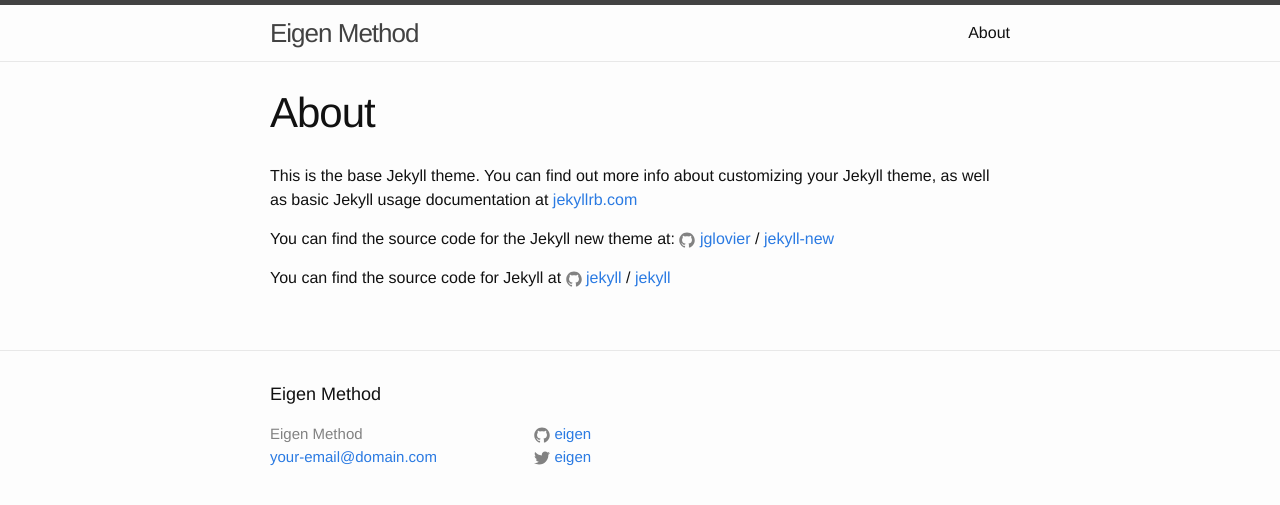
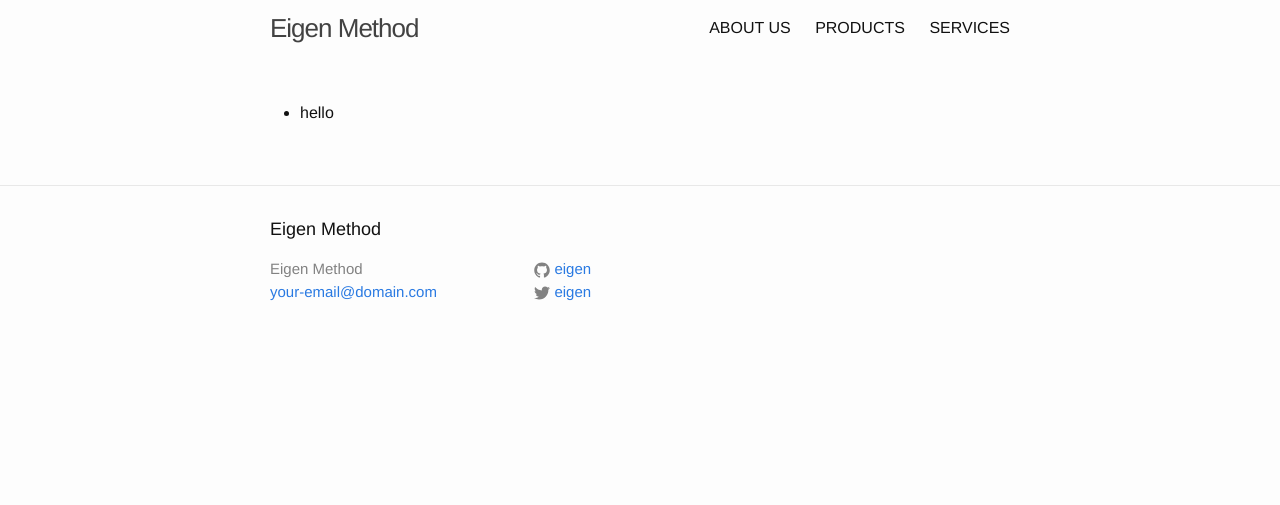
Before and after one commit to eigenmethod/eigenmethod-website, a Jekyll site: the page built from about/about.html, in a window 1280 px wide. Shown: the top 505 px of the page. Built offline with Jekyll 4.4.1, drawn with Linux system fonts in a browser that asks for light colours.

Commit message:
edit header

```diff
--- a/_layouts/page.html
+++ b/_layouts/page.html
@@ -3,12 +3,14 @@
 ---
 <article class="post">
 
-  <header class="post-header">
-    <h1 class="post-title">{{ page.title }}</h1>
-  </header>
 
-  <div class="post-content">
-    {{ content }}
-  </div>
+  <ul class="post-content">
+      <li>
+        <h2>
+          <a class="post-link" href="{{ post.url | prepend: site.baseurl }}">{{ post.title }}</a>
+        </h2>
+        {{ content }}
+      </li>
+  </ul>
 
 </article>
--- a/_sass/_layout.scss
+++ b/_sass/_layout.scss
@@ -2,8 +2,8 @@
  * Site header
  */
 .site-header {
-    border-top: 5px solid $grey-color-dark;
-    border-bottom: 1px solid $grey-color-light;
+    //border-top: 5px solid $grey-color-dark;
+    //border-bottom: 1px solid $grey-color-light;
     min-height: 56px;
 
     // Positioning context for the mobile navigation icon
--- /dev/null
+++ b/about/about.html
@@ -0,0 +1,7 @@
+---
+layout: page
+title: ABOUT US
+permalink: /about/
+---
+
+<div>hello</div>
--- /dev/null
+++ b/products/products.md
@@ -0,0 +1,16 @@
+---
+layout: page
+title: PRODUCTS
+title_rus: ПРОДУКТЫ
+permalink: /products/
+---
+
+This is the base Jekyll theme. You can find out more info about customizing your Jekyll theme, as well as basic Jekyll usage documentation at [jekyllrb.com](http://jekyllrb.com/)
+
+You can find the source code for the Jekyll new theme at:
+{% include icon-github.html username="jglovier" %} /
+[jekyll-new](https://github.com/jglovier/jekyll-new)
+
+You can find the source code for Jekyll at
+{% include icon-github.html username="jekyll" %} /
+[jekyll](https://github.com/jekyll/jekyll)
--- a/about.md
+++ b/services/services.md
@@ -1,7 +1,8 @@
 ---
 layout: page
-title: About
-permalink: /about/
+title: SERVICES
+title_rus: СЕРВИСЫ
+permalink: /services/
 ---
 
 This is the base Jekyll theme. You can find out more info about customizing your Jekyll theme, as well as basic Jekyll usage documentation at [jekyllrb.com](http://jekyllrb.com/)
```
Also changed, not shown: 1 other file.
